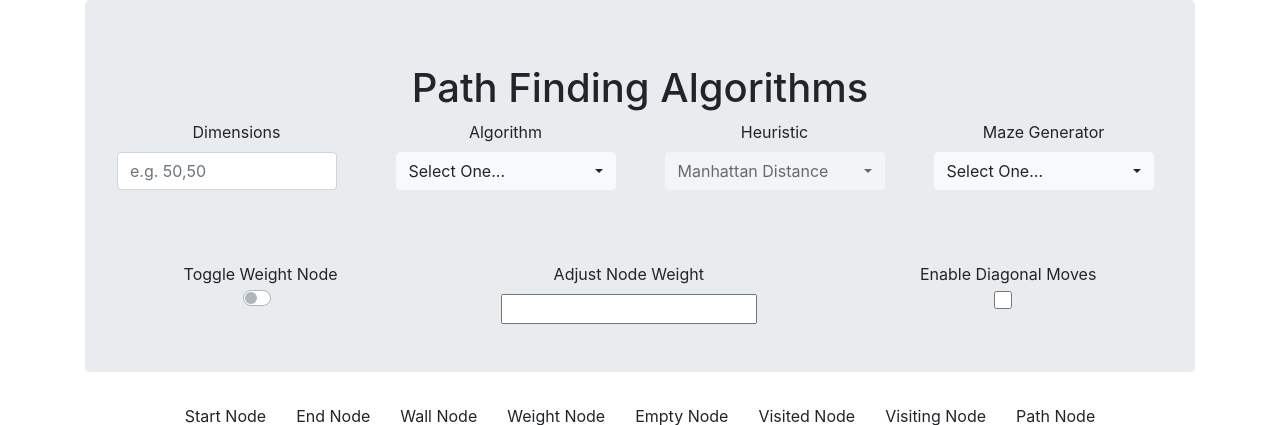
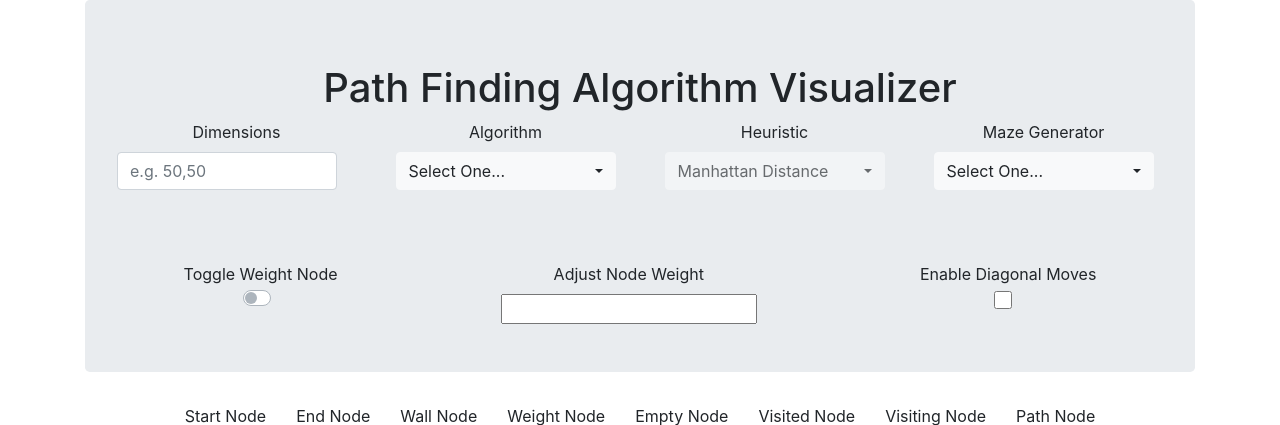
Before and after one commit to e-dang/Algorithms, a Django app: page / in a window 1280 px wide. Shown: the top 425 px of the page. Run offline with Django 3.2, Linux system fonts and the light colour scheme; some libraries are stand-ins or nearby versions.

Commit message:
Change page title and header

```diff
--- a/functional_tests/pages/grid_page.py
+++ b/functional_tests/pages/grid_page.py
@@ -40,10 +40,10 @@ class GridPage(BasePage):
             self._calculate_grid_dimensions()
 
     def has_correct_title(self):
-        return 'Path Finding Algorithms' in self.driver.title
+        return 'Path Finding Algorithm Visualizer' in self.driver.title
 
     def has_correct_header(self):
-        return 'Path Finding Algorithms' in self.driver.find_element_by_tag_name('h1').text
+        return 'Path Finding Algorithm Visualizer' in self.driver.find_element_by_tag_name('h1').text
 
     def has_node_of_type(self, n_type):
         return len(self._get_grid().find_elements_by_class_name(f'node.{n_type}')) != 0
--- a/path_finding/templates/index.html
+++ b/path_finding/templates/index.html
@@ -4,7 +4,7 @@
 <head>
     <meta charset="UTF-8">
     <meta name="viewport" content="width=device-width, initial-scale=1.0">
-    <title>Path Finding Algorithms</title>
+    <title>Path Finding Algorithm Visualizer</title>
     <link rel="stylesheet" href="https://cdn.jsdelivr.net/npm/bootstrap@4.5.3/dist/css/bootstrap.min.css"
         integrity="sha384-TX8t27EcRE3e/ihU7zmQxVncDAy5uIKz4rEkgIXeMed4M0jlfIDPvg6uqKI2xXr2" crossorigin="anonymous">
     <link rel="stylesheet"
@@ -22,7 +22,7 @@
             <div class="row">
                 <div class="col">
                     <div class="text-center">
-                        <h1>Path Finding Algorithms</h1>
+                        <h1>Path Finding Algorithm Visualizer</h1>
                     </div>
                 </div>
             </div>
```
